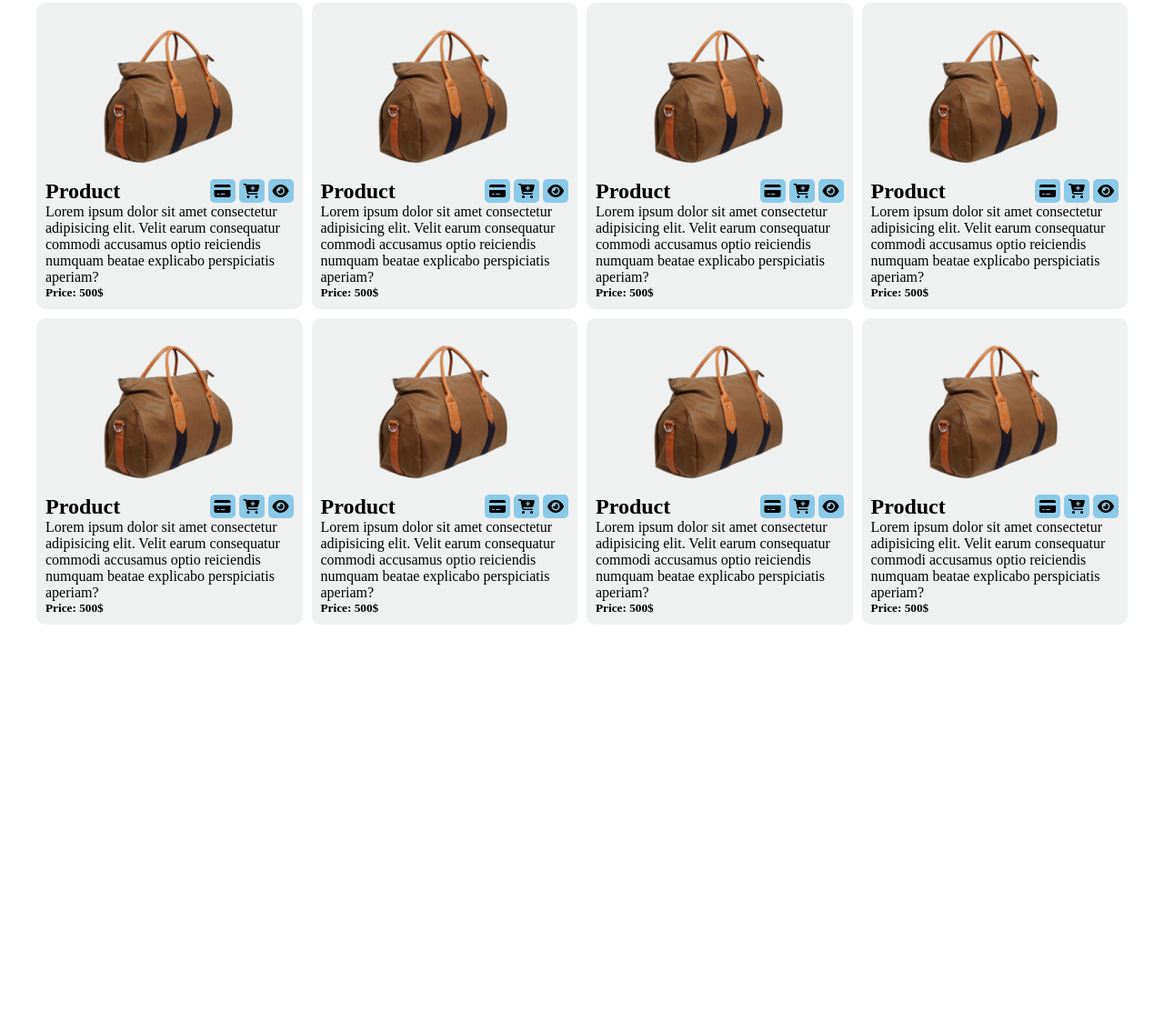
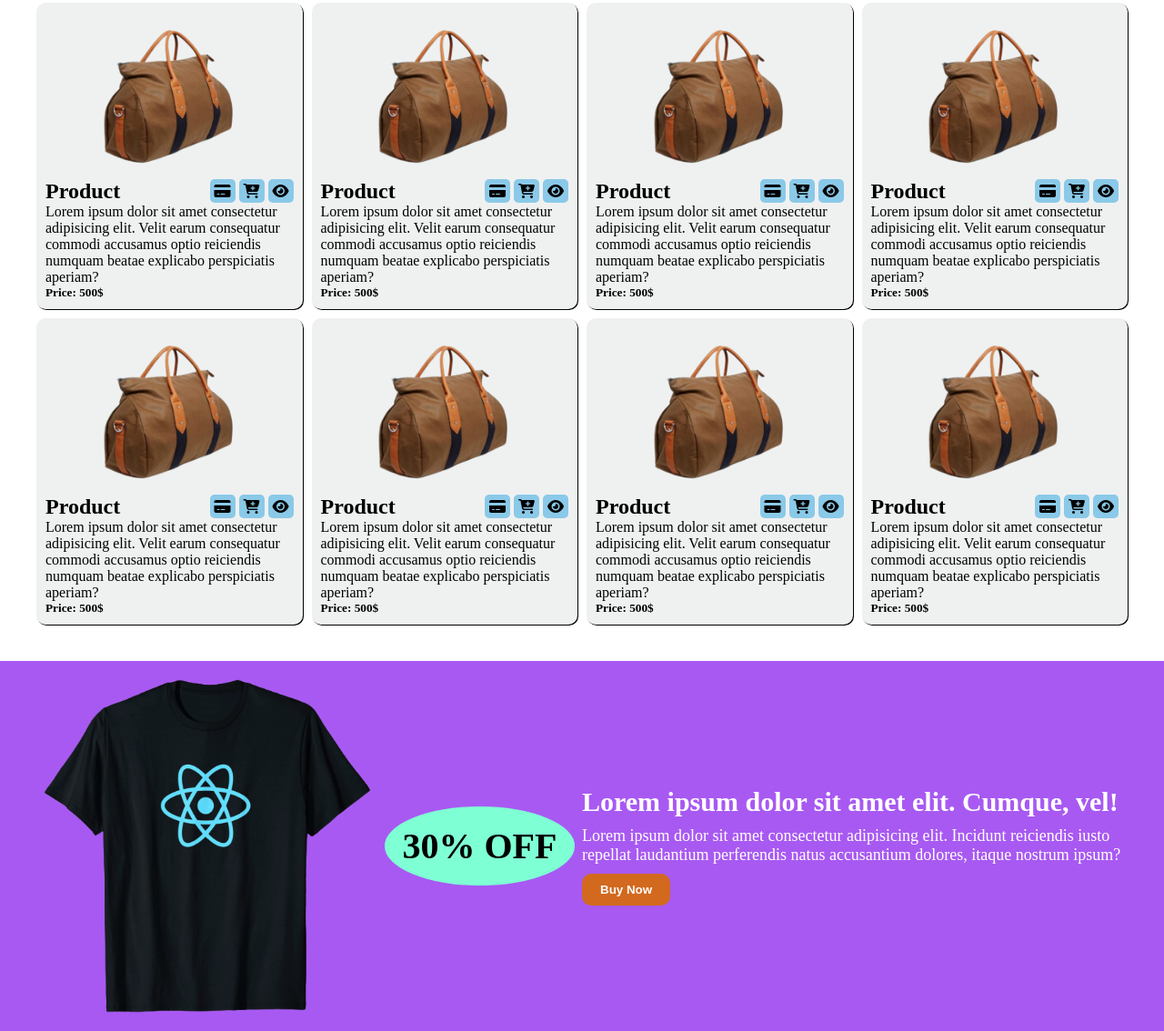
Before and after one commit to mehedi323/responsive-e-commerce-site, a plain HTML site: page index.html in a window 1280 px wide. Shown: the part 601-1735 px from the top of the page at 91% size. Before the commit the page ends 1288 px from the top, so only its background shows below. Drawn offline with Linux system fonts and the light colour scheme.

Commit message:
product section discount section addad

```diff
--- a/index.html
+++ b/index.html
@@ -222,6 +222,23 @@
             </div>
         </section>
         <!-- Product banner section ends here-->
+
+        <!-- discount banner section starts here -->
+        <section style="background-color: rgb(168, 89, 242);">
+            <div class="discount-container">
+                <div class="discount-img-container">
+                    <img src="./resources/discount/React-removebg-preview.png" alt="">
+                    <h1 style="font-size: 40px; background-color: aquamarine; padding: 20px; border-radius: 50%;">30% OFF</h1>
+                </div>
+                <div class="discount-text-container">
+                    <h1 style="margin-bottom: 10px ;">Lorem ipsum dolor sit amet   elit. Cumque, vel!</h1>
+                    <p style="font-size: 18px; margin-bottom: 10px;">Lorem ipsum dolor sit amet consectetur adipisicing elit. Incidunt reiciendis iusto repellat laudantium perferendis natus accusantium dolores, itaque nostrum ipsum?</p>
+                    <button style="padding: 10px 20px; background-color: chocolate; border-radius: 10px;  border: none;
+                    color: white; font-weight: bold;">Buy Now</button>
+                </div>
+            </div>
+        </section>
+        <!-- discount banner section ends here -->
     </main>
     <footer></footer>
 </body>
--- a/responsive.css
+++ b/responsive.css
@@ -1,3 +1,16 @@
+
+
+@media screen and (max-width:800px) {
+    .grid-container{
+        grid-template-columns: repeat(3, 1fr);
+    }
+}
+@media screen and (max-width:700px) {
+    .grid-container{
+        grid-template-columns: repeat(2, 1fr);
+    }
+}
+
 @media screen and (max-width:400px) {
     .nav-container{
          flex-direction: column;
@@ -28,5 +41,10 @@
         width: 100%;
     }
 
+    /* banner section end */
+
+    .grid-container{
+        grid-template-columns: repeat(1, 1fr);
+    }
 
 }
--- a/style.css
+++ b/style.css
@@ -114,6 +114,7 @@
 .single-product{
  background-color: rgb(239, 241, 241);
  padding: 10px;
+ box-shadow: 1px 1px black;
  border-radius: 10px;
 }
 .single-product img{
@@ -130,3 +131,28 @@
     padding: 5px;
     border-radius: 5px;
 }
+
+/* Product banner section ends */
+
+.discount-container{
+ max-width: 1200px;
+ margin: 40px auto 0;
+ display: flex;
+ align-items: center;
+ padding: 20px 0;
+ justify-content: space-around;
+}
+.discount-img-container  {
+    width: 50%;
+    display: flex;
+    align-items: center;
+    justify-content: space-around;
+}
+.discount-img-container img{
+    width: 60%;
+}
+.discount-text-container{
+    width: 50%;
+    color: white;
+    font-size: 20px;
+}
```
